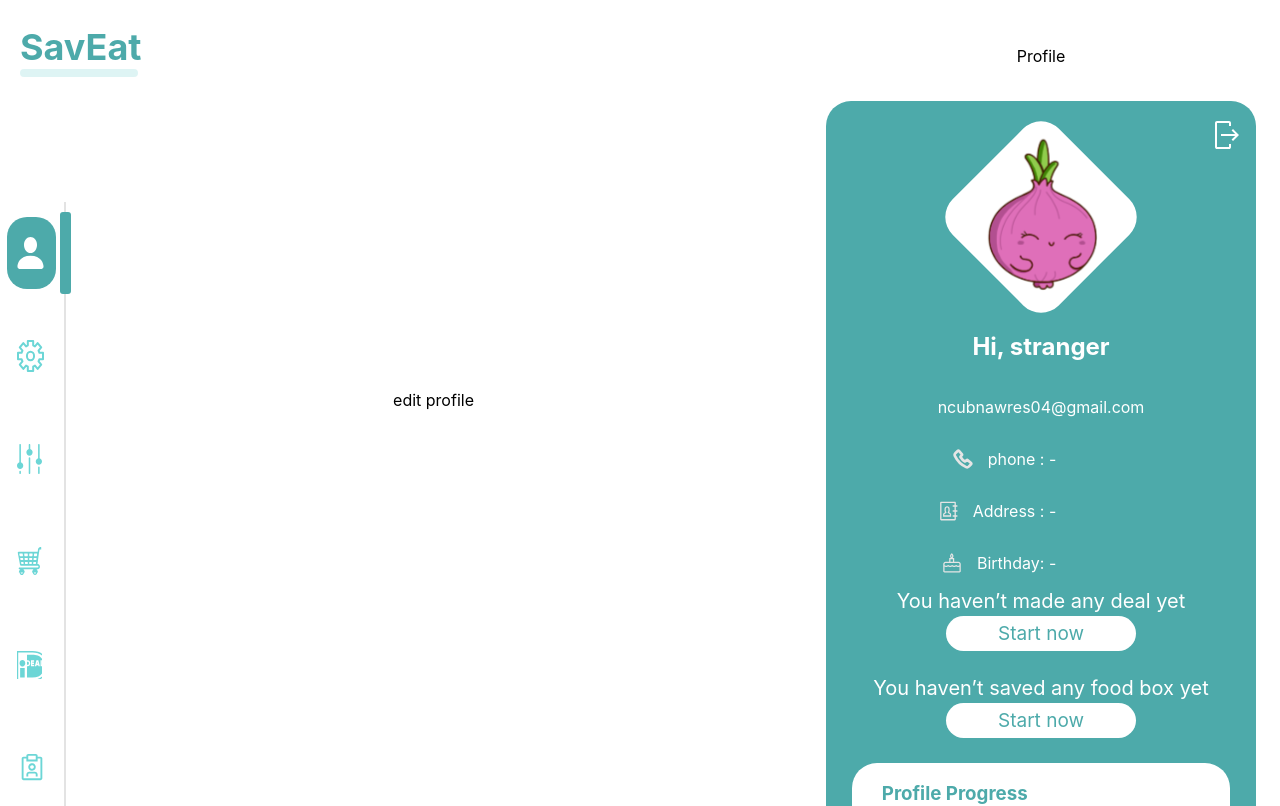
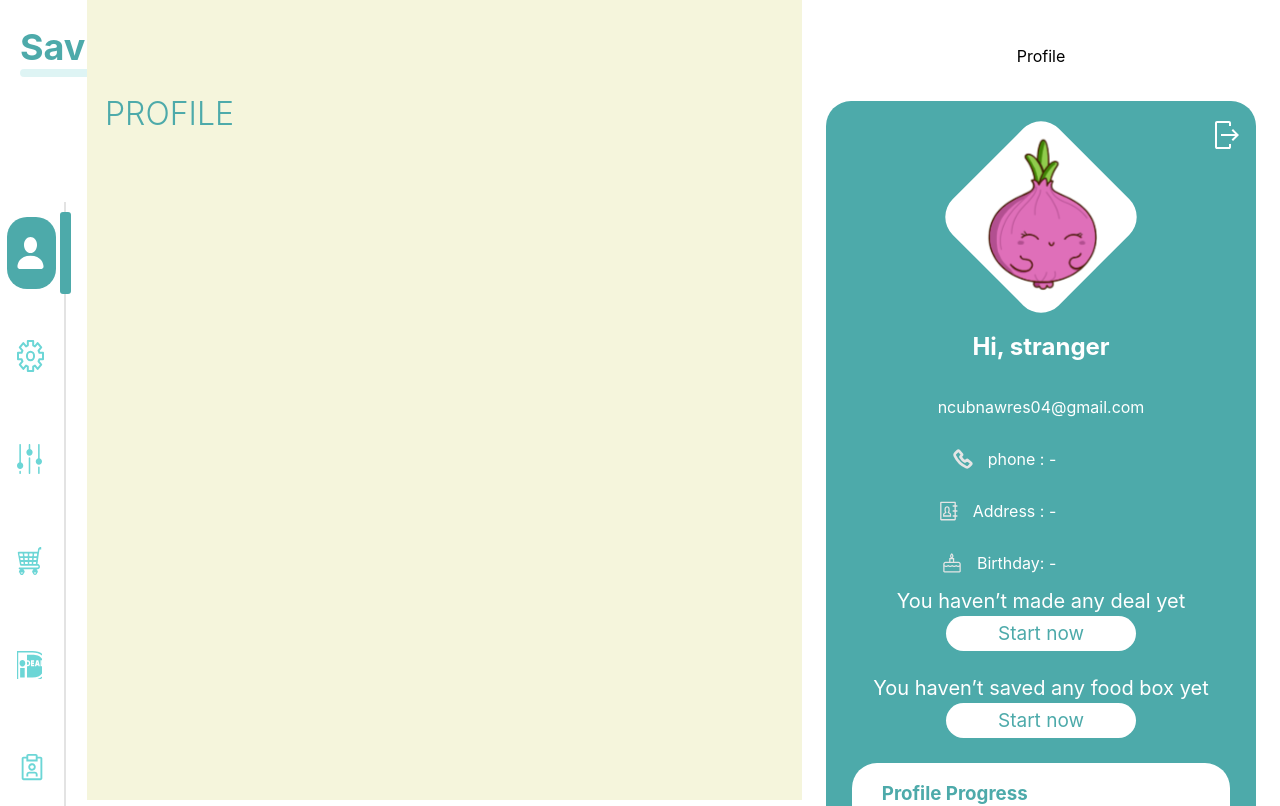
Before and after one commit to nawresncib12/SavEat-FrontOffice, a React (Create React App) app in the folder saveat/: page /updateProfile in a window 1280 px wide. Shown: the top 806 px of the page. Built offline with nearby package versions, Linux system fonts and the light colour scheme.

Commit message:
update profile

```diff
--- a/saveat/src/components/EditProfile.css
+++ /dev/null
@@ -1,3 +0,0 @@
-.title{
-    color: #4DAAAA;
-}
--- a/saveat/src/components/EditProfile.jsx
+++ b/saveat/src/components/EditProfile.jsx
@@ -4,6 +4,19 @@ const EditProfile = () => {
   return (
     <div className={style.container}>
         <div className={style.title}><h1>PROFILE</h1> </div>
+        <div className={style.content}>
+            <div className={style.inputs}>
+                <div>
+
+                </div>
+                <div>
+
+                </div>
+            </div>
+            <div className={style.inputs}>
+
+            </div>
+        </div>
     </div>
   )
 }
--- /dev/null
+++ b/saveat/src/components/EditProfile.module.css
@@ -0,0 +1,25 @@
+.title{
+    color: #4DAAAA;
+    position: absolute;
+    top: 73px;
+    left: 40px;
+}
+.title h1{
+    font-weight: 350;
+
+}
+
+.container{
+    width: 100%;
+    height: 100%;
+    position: relative;
+    display: flex;
+    align-items: flex-end;
+    justify-content: flex-end;
+}
+.content{
+    width: 97%;
+    height: 830px;
+    background-color: beige;
+
+}
--- a/saveat/src/pages/profile.jsx
+++ b/saveat/src/pages/profile.jsx
@@ -5,6 +5,7 @@ import { loggedIn } from "../api/api.user";
 import { useNavigate } from "react-router-dom";
 import { useEffect, useState } from "react";
 import { logout } from "../api/api.user";
+import EditProfile from '../components/EditProfile';
 
 const Profile = () => {
   const [loading, setLoading] = useState(true);
@@ -35,7 +36,7 @@ const Profile = () => {
   return (
     <div style={{display:"flex",height:"100%"}}>
         <SideBar fn = {f}/>
-        {(active==0)&&<div style={{width : "100%",display:"flex",alignItems:"center",justifyContent:"center"}}>edit profile</div>}
+        {(active==0)&&<EditProfile/>}
         {(active==1)&&<div style={{width : "100%",display:"flex",alignItems:"center",justifyContent:"center"}}> change password</div>}
         {(active==2)&&<div style={{width : "100%",display:"flex",alignItems:"center",justifyContent:"center"}}> preference</div>}
         {(active==3)&&<div style={{width : "100%",display:"flex",alignItems:"center",justifyContent:"center"}}>cart</div>}
```
